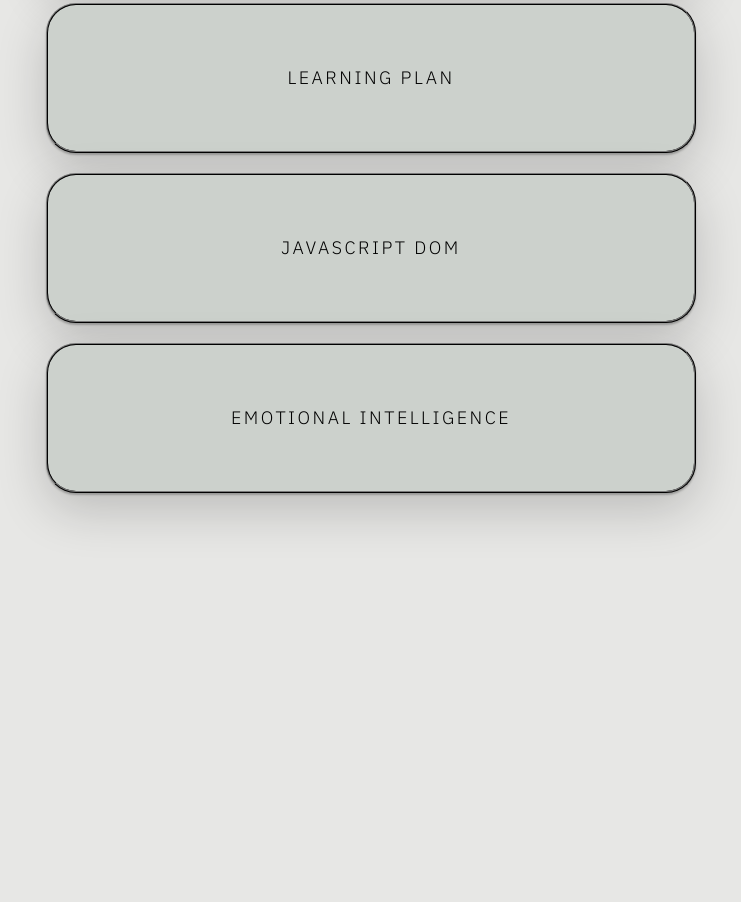
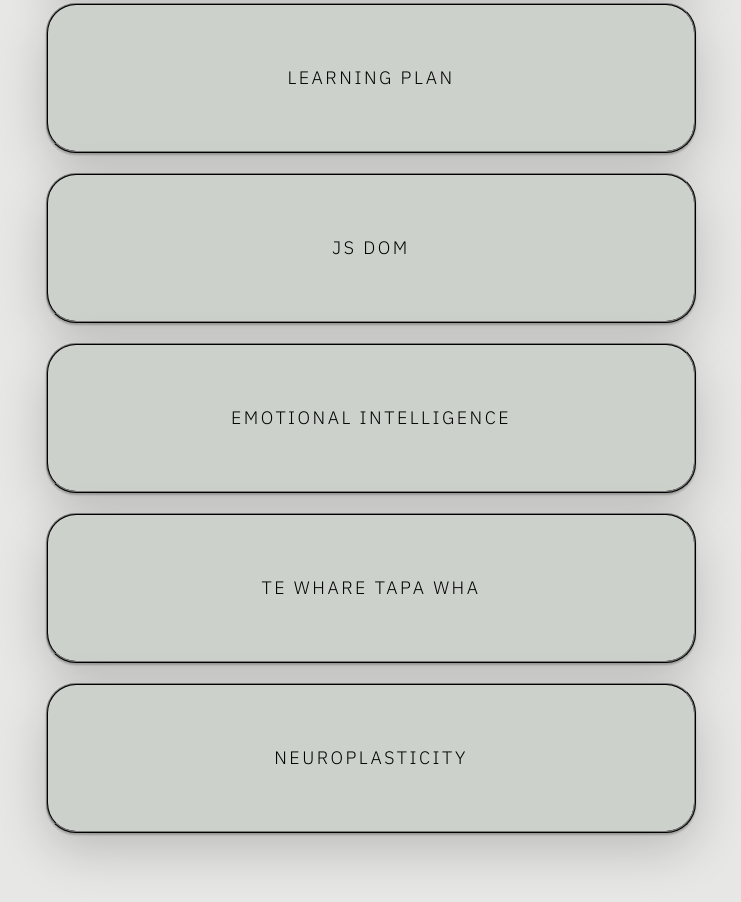
Before and after one commit to CCCoBBB/Bootcamp-Blog, a plain HTML site: page index.html in a window 1280 px wide. Shown: the part 668-1570 px from the top of the page, without its empty margins (269-1010 px from the left). Drawn offline with Linux system fonts and the light colour scheme.

Commit message:
added te whare tapa wha and neuroplasticity htmls

```diff
--- a/index.html
+++ b/index.html
@@ -33,10 +33,16 @@
     <button onclick="location.href ='https://CCCoBBB.github.io/blog/learning-plan.html'">Learning plan</button>
   </li>
   <li>
-    <button onclick="location.href ='https://CCCoBBB.github.io/blog/javascript-dom.html'">javascript DOM</button>
+    <button onclick="location.href ='https://CCCoBBB.github.io/blog/javascript-dom.html'">JS DOM</button>
   </li>
   <li>
     <button onclick="location.href ='https://CCCoBBB.github.io/blog/emotional-intelligence.html'">Emotional Intelligence</button>
+  </li>
+  <li>
+    <button onclick="location.href ='https://CCCoBBB.github.io/blog/te-whare-tapa-wha.html'">Te Whare Tapa Wha</button>
+  </li>
+  <li>
+    <button onclick="location.href ='https://CCCoBBB.github.io/blog/neuroplasticity.html'">Neuroplasticity</button>
   </li>
 </ul>
   </body>
```
